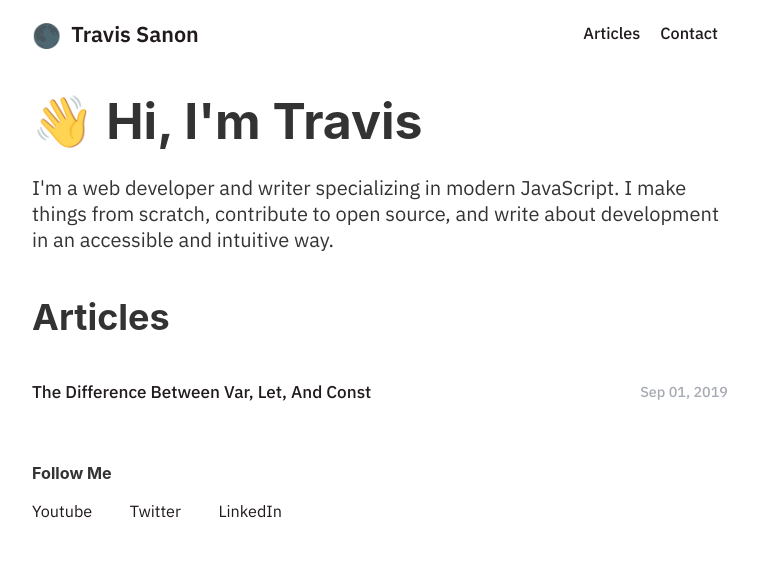
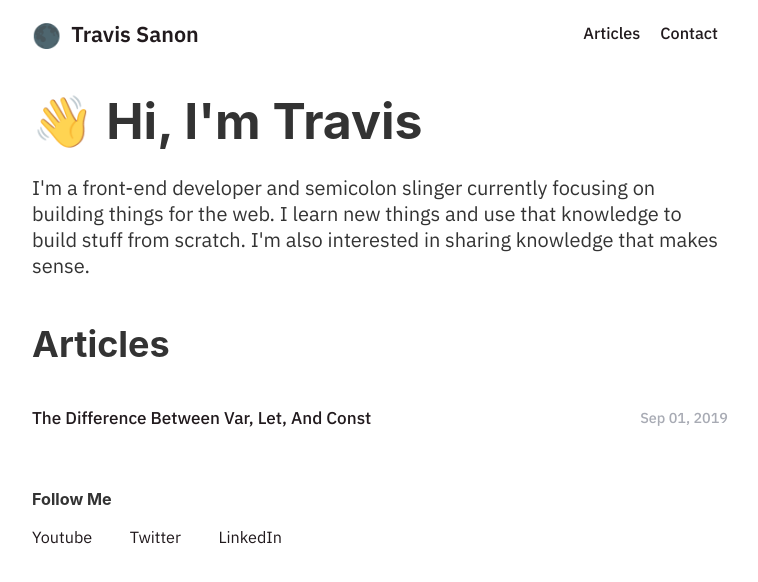
Before and after one commit to travissanon/travissanon.com, a Gatsby site: page / in a window 1280 px wide. Shown: the whole page, without its empty margins (260-1018 px from the left). Built offline with nearby package versions, Linux system fonts and the light colour scheme; Gatsby itself is replaced by a stand-in of ours.

Commit message:
fix: replace placeholder introduction

```diff
--- a/src/components/introduction.js
+++ b/src/components/introduction.js
@@ -6,9 +6,10 @@ const Introduction = ({ siteTitle }) => (
       <span>👋</span> Hi, I'm Travis
     </h1>
     <p className="introduction__description">
-      I'm a web developer and writer specializing in modern JavaScript. I make
-      things from scratch, contribute to open source, and write about
-      development in an accessible and intuitive way.
+      I'm a front-end developer and semicolon slinger currently focusing on
+      building things for the web. I learn new things and use that knowledge to
+      build stuff from scratch. I'm also interested in sharing knowledge that
+      makes sense.
     </p>
   </div>
 )
```
